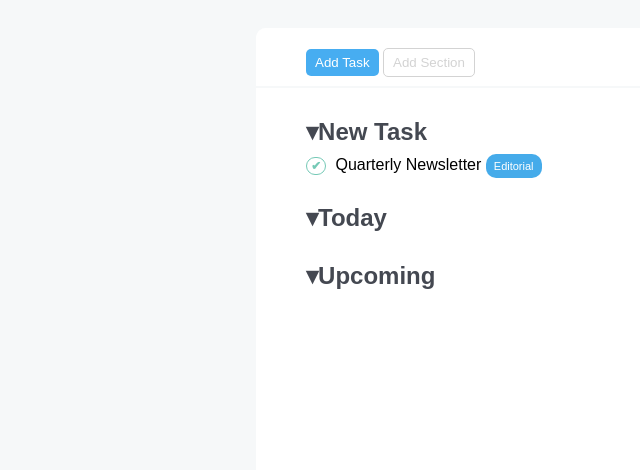
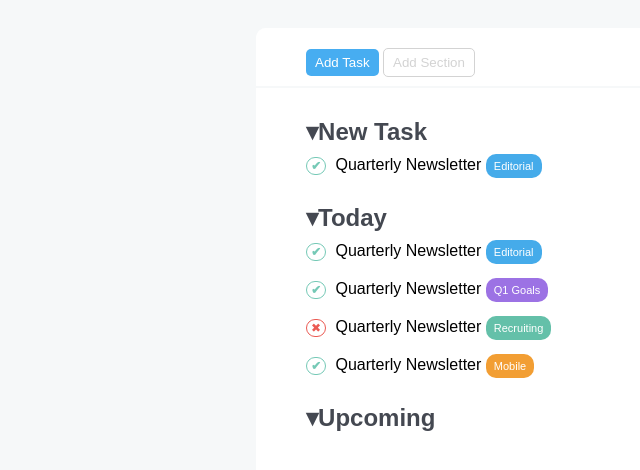
Before and after one commit to CaraccioloJessica/html-css-toboolist, a plain HTML site: page index.html in a window 1280 px wide. Shown: the part 82-552 px from the top of the page, without its empty margins (0-640 px from the left). Drawn offline with Linux system fonts and the light colour scheme.

Commit message:
today task styled

```diff
--- a/css/style.css
+++ b/css/style.css
@@ -83,6 +83,10 @@ h2{
   margin-bottom: 10px;
 }
 
+.under-task{
+  margin-bottom: 20px;
+}
+
 .checkmark{
   font-size: 12px;
   font-weight: bold;
@@ -94,6 +98,16 @@ h2{
   margin-right: 5px;
 }
 
+.letter-x{
+  font-size: 12px;
+  color: #eb5a53;
+  padding: 1px 4px;
+  border-radius: 40px;
+  background-color: rgb(255, 255, 255);
+  border: 1px solid #eb5a53;
+  margin-right: 5px;
+}
+
 .blue{
   font-size: 11px;
   padding: 6px 8px;
@@ -101,3 +115,27 @@ h2{
   background-color: #45ABEA;
   border-radius: 10px;
 }
+
+.violet{
+  font-size: 11px;
+  padding: 6px 8px;
+  color: #fff;
+  background-color: #9C72E4;
+  border-radius: 10px;
+}
+
+.green{
+  font-size: 11px;
+  padding: 6px 8px;
+  color: #fff;
+  background-color: #64C0A9;
+  border-radius: 10px;
+}
+
+.orange{
+  font-size: 11px;
+  padding: 6px 8px;
+  color: #fff;
+  background-color: #F29E33;
+  border-radius: 10px;
+}
--- a/index.html
+++ b/index.html
@@ -32,15 +32,39 @@
       <div class="task-margin">
         <section>
           <h2>&blacktriangledown;New Task</h2>
-          <span class="checkmark">&#10004;</span>
-          <span>Quarterly Newsletter</span>
-          <span class="blue">Editorial</span>
-
+          <div class="under-task">
+            <span class="checkmark">&#10004;</span>
+            <span>Quarterly Newsletter</span>
+            <span class="blue">Editorial</span>
+          </div>
         </section>
 
         <!-- Today Task-->
         <section>
           <h2>&blacktriangledown;Today</h2>
+          <div class="under-task">
+            <span class="checkmark">&#10004;</span>
+            <span>Quarterly Newsletter</span>
+            <span class="blue">Editorial</span>
+          </div>
+
+          <div class="under-task">
+            <span class="checkmark">&#10004;</span>
+            <span>Quarterly Newsletter</span>
+            <span class="violet">Q1 Goals</span>
+          </div>
+
+          <div class="under-task">
+            <span class="letter-x">&#10006;</span>
+            <span>Quarterly Newsletter</span>
+            <span class="green">Recruiting</span>
+          </div>
+
+          <div class="under-task">
+            <span class="checkmark">&#10004;</span>
+            <span>Quarterly Newsletter</span>
+            <span class="orange">Mobile</span>
+          </div>
         </section>
 
         <!-- Upcoming Task-->
```
